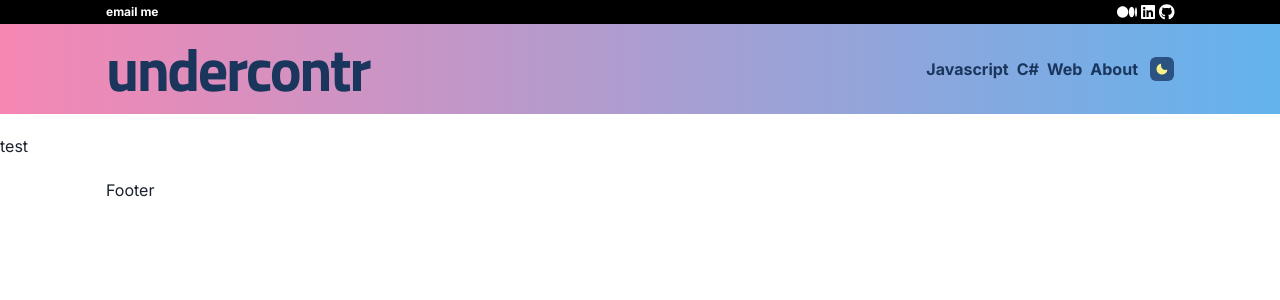
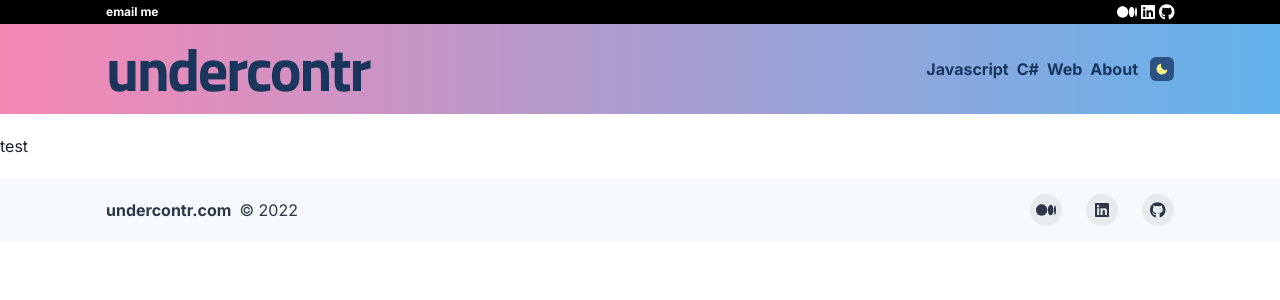
Before and after one commit to undercontr/undercontr.com, a Next.js app: page /test in a window 1280 px wide. Shown: the top 300 px of the page. Built offline with nearby package versions, Linux system fonts and the light colour scheme.

Commit message:
image added to ArticleCard

```diff
--- a/src/components/Card.tsx
+++ b/src/components/Card.tsx
@@ -16,7 +16,7 @@ export default function Card({children, ...props}: CardProps) {
 
 Card.Title = function Title(props: CardTitleProps) {
   return (
-    <Box padding={3} width={"full"} {...props.container}>
+    <Box padding={[3,5]} width={"full"} {...props.container}>
       <Heading size={"lg"} {...props.h}>
         {props.children}
       </Heading>
@@ -26,7 +26,7 @@ Card.Title = function Title(props: CardTitleProps) {
 
 Card.Body = function Body({ limitTo, children, ...props }: CardBodyProps) {
   return (
-    <Box padding={3} {...props}>
+    <Box padding={[3,5]} {...props}>
       {limitTo && typeof children == "string"
         ? children.substring(0, limitTo) + "..."
         : children}
@@ -36,7 +36,7 @@ Card.Body = function Body({ limitTo, children, ...props }: CardBodyProps) {
 
 Card.Footer = function Footer({children, ...props}: CardFooterProps) {
     return (
-        <Box padding={3} {...props}>
+        <Box padding={[3,5]} {...props}>
             {children}
         </Box>
     )
--- a/src/components/Layout/Footer/Footer.tsx
+++ b/src/components/Layout/Footer/Footer.tsx
@@ -1,5 +1,83 @@
-import { Container } from "@chakra-ui/react";
+import {
+  Box,
+  chakra,
+  Container,
+  HStack,
+  Stack,
+  Text,
+  useColorModeValue,
+  VisuallyHidden,
+} from "@chakra-ui/react";
+import { ReactNode } from "react";
+import { FontAwesomeIcon } from "@fortawesome/react-fontawesome";
+import {
+  faGithub,
+  faLinkedin,
+  faMedium,
+} from "@fortawesome/free-brands-svg-icons";
+import penv from "../../../lib/helper/penv";
 
-export default function Footer(props: any) {
-    return (<Container>Footer</Container>)
+const SocialButton = ({
+  children,
+  label,
+  href,
+}: {
+  children: ReactNode;
+  label: string;
+  href: string | undefined;
+}) => {
+  return (
+    <chakra.button
+      bg={useColorModeValue("blackAlpha.100", "whiteAlpha.100")}
+      rounded={"full"}
+      w={8}
+      h={8}
+      cursor={"pointer"}
+      as={"a"}
+      href={href}
+      display={"inline-flex"}
+      alignItems={"center"}
+      justifyContent={"center"}
+      transition={"background 0.3s ease"}
+      _hover={{
+        bg: useColorModeValue("blackAlpha.200", "whiteAlpha.200"),
+      }}
+    >
+      <VisuallyHidden>{label}</VisuallyHidden>
+      {children}
+    </chakra.button>
+  );
+};
+
+export default function Footer() {
+  return (
+    <Box
+      bg={useColorModeValue("gray.50", "gray.900")}
+      color={useColorModeValue("gray.700", "gray.200")}
+    >
+      <Container
+        as={Stack}
+        py={4}
+        direction={{ base: "column", md: "row" }}
+        spacing={4}
+        justify={{ base: "center", md: "space-between" }}
+        align={{ base: "center", md: "center" }}
+      >
+        <HStack>
+          <Text fontWeight={"bold"}>undercontr.com</Text><Text> © 2022</Text>
+        </HStack>
+        <Stack direction={"row"} spacing={6}>
+          <SocialButton label={"Medium"} href={penv.MEDIUM_LINK}>
+            <FontAwesomeIcon icon={faMedium} />
+          </SocialButton>
+          <SocialButton label={"LinkedIn"} href={penv.LINKEDIN_LINK}>
+            <FontAwesomeIcon icon={faLinkedin} />
+          </SocialButton>
+          <SocialButton label={"Github"} href={penv.GITHUB_LINK}>
+            <FontAwesomeIcon icon={faGithub} />
+          </SocialButton>
+        </Stack>
+      </Container>
+    </Box>
+  );
 }
--- /dev/null
+++ b/src/lib/helper/penv.ts
@@ -0,0 +1,9 @@
+function penv(): NodeJS.ProcessEnv {
+    return new Proxy(process.env, {
+        get: (target: NodeJS.ProcessEnv, prop: string) => {
+            return target[`NEXT_PUBLIC_${prop}`]
+        }
+    })
+}
+
+export default penv();
```
Also changed, not shown: src/components/Cards/ArticleCard.tsx (+58 -13 lines), 2 other files (tests, documents, lock files or other folders).
